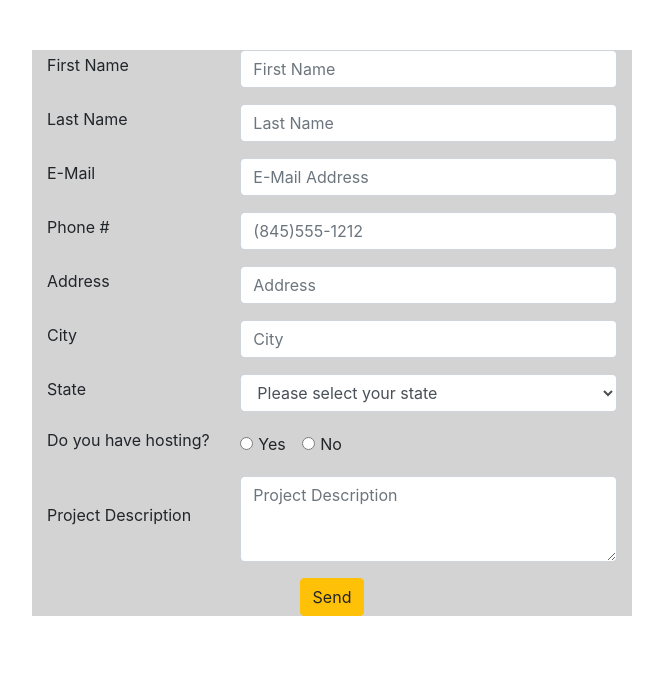
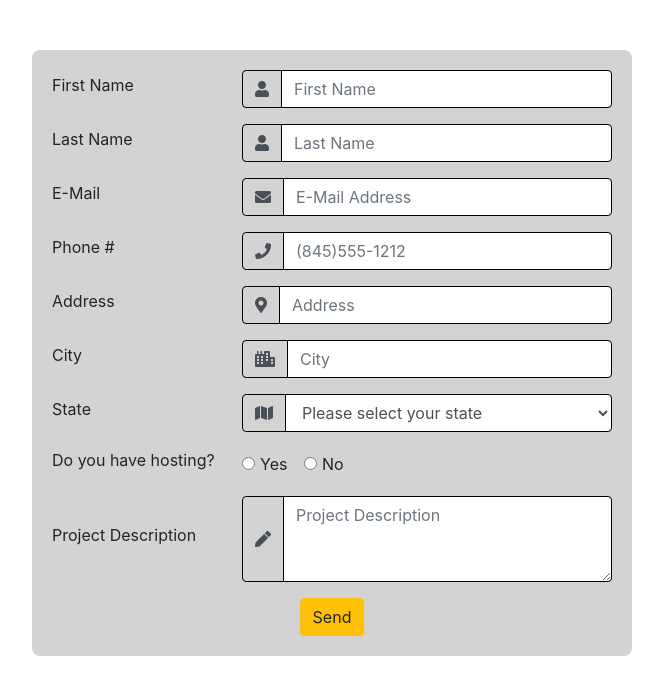
Before and after one commit to AO811/MERN-Tasks--Bootstrap---JS-, a plain HTML site: page Bootstrap Tasks/Task-5.html in a window 1280 px wide. Shown: the whole page, without its empty margins (308-971 px from the left). Drawn offline with nearby package versions, Linux system fonts and the light colour scheme.

Commit message:
commit all

```diff
--- a/Bootstrap Tasks/Task-5.html
+++ b/Bootstrap Tasks/Task-5.html
@@ -5,81 +5,110 @@
     <meta name="viewport" content="width=device-width, initial-scale=1.0">
     <title>Bootstrap Task-5</title>
     <link href="https://maxcdn.bootstrapcdn.com/bootstrap/4.5.2/css/bootstrap.min.css" rel="stylesheet">
+    <link href="https://cdnjs.cloudflare.com/ajax/libs/font-awesome/5.15.4/css/all.min.css" rel="stylesheet">
     <style>
         .form-container {
             max-width: 600px;
             margin: 50px auto;
+            background-color: lightgray;
+            padding: 20px;
+            border-radius: 8px;
         }
         .form-group .required::after {
             content: "*";
             color: red;
             margin-left: 5px;
         }
+        .input-group-text {
+            background-color: transparent;
+            border: none;
+        }
     </style>
 </head>
 <body>
-    <div class="container form-container" style="background-color: lightgray;">
+    <div class="container form-container">
         <form>
             <div class="form-row align-items-center">
                 <div class="col-4">
                     <label for="firstName" class="required">First Name</label>
                 </div>
-                <div class="col-8">
-                    <input type="text" class="form-control" id="firstName" placeholder="First Name" required>
+                <div class="col-8 input-group">
+                    <div class="input-group-prepend">
+                        <span class="input-group-text" style="border: 1px solid black;"><i class="fas fa-user"></i></span>
+                    </div>
+                    <input type="text" class="form-control" style="border: 1px solid black;" id="firstName" placeholder="First Name" required>
                 </div>
             </div>
             <div class="form-row align-items-center mt-3">
                 <div class="col-4">
                     <label for="lastName" class="required">Last Name</label>
                 </div>
-                <div class="col-8">
-                    <input type="text" class="form-control" id="lastName" placeholder="Last Name" required>
+                <div class="col-8 input-group">
+                    <div class="input-group-prepend">
+                        <span class="input-group-text" style="border: 1px solid black;"><i class="fas fa-user"></i></span>
+                    </div>
+                    <input type="text" class="form-control" style="border: 1px solid black;" id="lastName" placeholder="Last Name" required>
                 </div>
             </div>
             <div class="form-row align-items-center mt-3">
                 <div class="col-4">
                     <label for="email" class="required">E-Mail</label>
                 </div>
-                <div class="col-8">
-                    <input type="email" class="form-control" id="email" placeholder="E-Mail Address" required>
+                <div class="col-8 input-group">
+                    <div class="input-group-prepend">
+                        <span class="input-group-text" style="border: 1px solid black;"><i class="fas fa-envelope"></i></span>
+                    </div>
+                    <input type="email" class="form-control" style="border: 1px solid black;" id="email" placeholder="E-Mail Address" required>
                 </div>
             </div>
             <div class="form-row align-items-center mt-3">
                 <div class="col-4">
                     <label for="phone">Phone #</label>
                 </div>
-                <div class="col-8">
-                    <input type="tel" class="form-control" id="phone" placeholder="(845)555-1212">
+                <div class="col-8 input-group">
+                    <div class="input-group-prepend">
+                        <span class="input-group-text" style="border: 1px solid black;"><i class="fas fa-phone"></i></span>
+                    </div>
+                    <input type="tel" class="form-control" style="border: 1px solid black;" id="phone" placeholder="(845)555-1212">
                 </div>
             </div>
             <div class="form-row align-items-center mt-3">
                 <div class="col-4">
                     <label for="address">Address</label>
                 </div>
-                <div class="col-8">
-                    <input type="text" class="form-control" id="address" placeholder="Address">
+                <div class="col-8 input-group">
+                    <div class="input-group-prepend">
+                        <span class="input-group-text" style="border: 1px solid black;"><i class="fas fa-map-marker-alt"></i></span>
+                    </div>
+                    <input type="text" class="form-control" style="border: 1px solid black;" id="address" placeholder="Address">
                 </div>
             </div>
             <div class="form-row align-items-center mt-3">
                 <div class="col-4">
                     <label for="city">City</label>
                 </div>
-                <div class="col-8">
-                    <input type="text" class="form-control" id="city" placeholder="City">
+                <div class="col-8 input-group">
+                    <div class="input-group-prepend">
+                        <span class="input-group-text" style="border: 1px solid black;"><i class="fas fa-city"></i></span>
+                    </div>
+                    <input type="text" class="form-control" style="border: 1px solid black;" id="city" placeholder="City">
                 </div>
             </div>
             <div class="form-row align-items-center mt-3">
                 <div class="col-4">
                     <label for="state" class="required">State</label>
                 </div>
-                <div class="col-8">
-                    <select class="form-control" id="state" required>
+                <div class="col-8 input-group">
+                    <div class="input-group-prepend">
+                        <span class="input-group-text" style="border: 1px solid black;"><i class="fas fa-map"></i></span>
+                    </div>
+                    <select class="form-control" style="border: 1px solid black;" id="state" required>
                         <option value="">Please select your state</option>
-                        <option value="">West Bengal</option>
-                        <option value="">Maharashtra</option>
-                        <option value="">Telengana</option>
-                        <option value="">Andhra Pradesh</option>
-                        <option value="">Haryana</option>
+                        <option value="West Bengal">West Bengal</option>
+                        <option value="Maharashtra">Maharashtra</option>
+                        <option value="Telangana">Telangana</option>
+                        <option value="Andhra Pradesh">Andhra Pradesh</option>
+                        <option value="Haryana">Haryana</option>
                     </select>
                 </div>
             </div>
@@ -89,11 +118,11 @@
                 </div>
                 <div class="col-8">
                     <div class="form-check form-check-inline">
-                        <input class="form-check-input" type="radio" name="hosting" id="hostingYes" value="yes">
+                        <input class="form-check-input" style="border: 1px solid black;" type="radio" name="hosting" id="hostingYes" value="yes">
                         <label class="form-check-label" for="hostingYes">Yes</label>
                     </div>
                     <div class="form-check form-check-inline">
-                        <input class="form-check-input" type="radio" name="hosting" id="hostingNo" value="no">
+                        <input class="form-check-input" style="border: 1px solid black;" type="radio" name="hosting" id="hostingNo" value="no">
                         <label class="form-check-label" for="hostingNo">No</label>
                     </div>
                 </div>
@@ -102,8 +131,11 @@
                 <div class="col-4">
                     <label for="projectDescription">Project Description</label>
                 </div>
-                <div class="col-8">
-                    <textarea class="form-control" id="projectDescription" rows="3" placeholder="Project Description"></textarea>
+                <div class="col-8 input-group">
+                    <div class="input-group-prepend">
+                        <span class="input-group-text" style="border: 1px solid black;"><i class="fas fa-pen"></i></span>
+                    </div>
+                    <textarea class="form-control" style="border: 1px solid black;" id="projectDescription" rows="3" placeholder="Project Description"></textarea>
                 </div>
             </div>
             <div class="form-row align-items-center mt-3">
```
Also changed, not shown: Bootstrap Tasks/Task-6.html (+3 -1 lines), JS Tasks/Task-3.html (+1 -1 lines), JS Tasks/Task-5.html (+1 -1 lines), JS Tasks/Task-6.html (+3 -3 lines), JS Tasks/Task-7.html (+1 -1 lines).
